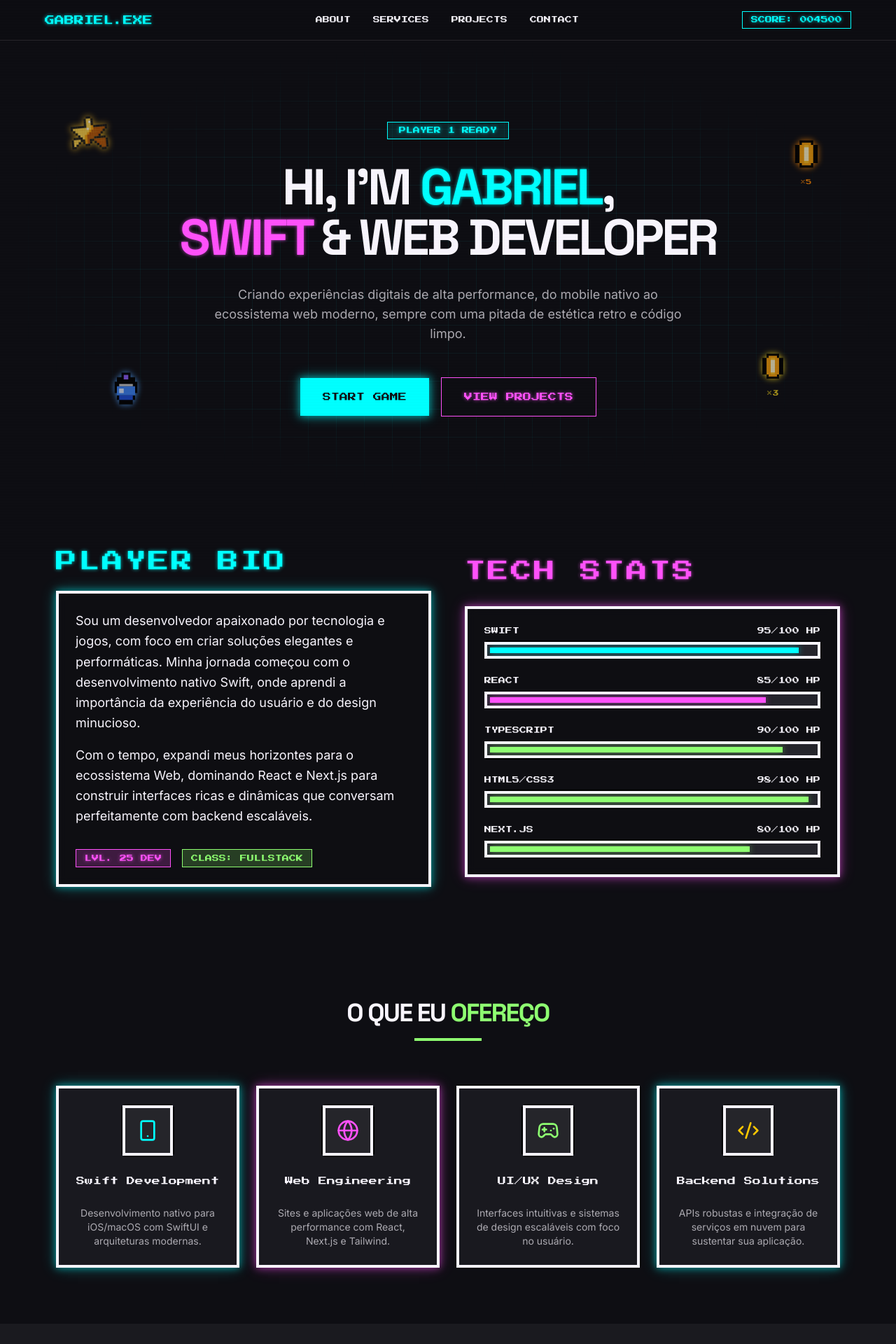
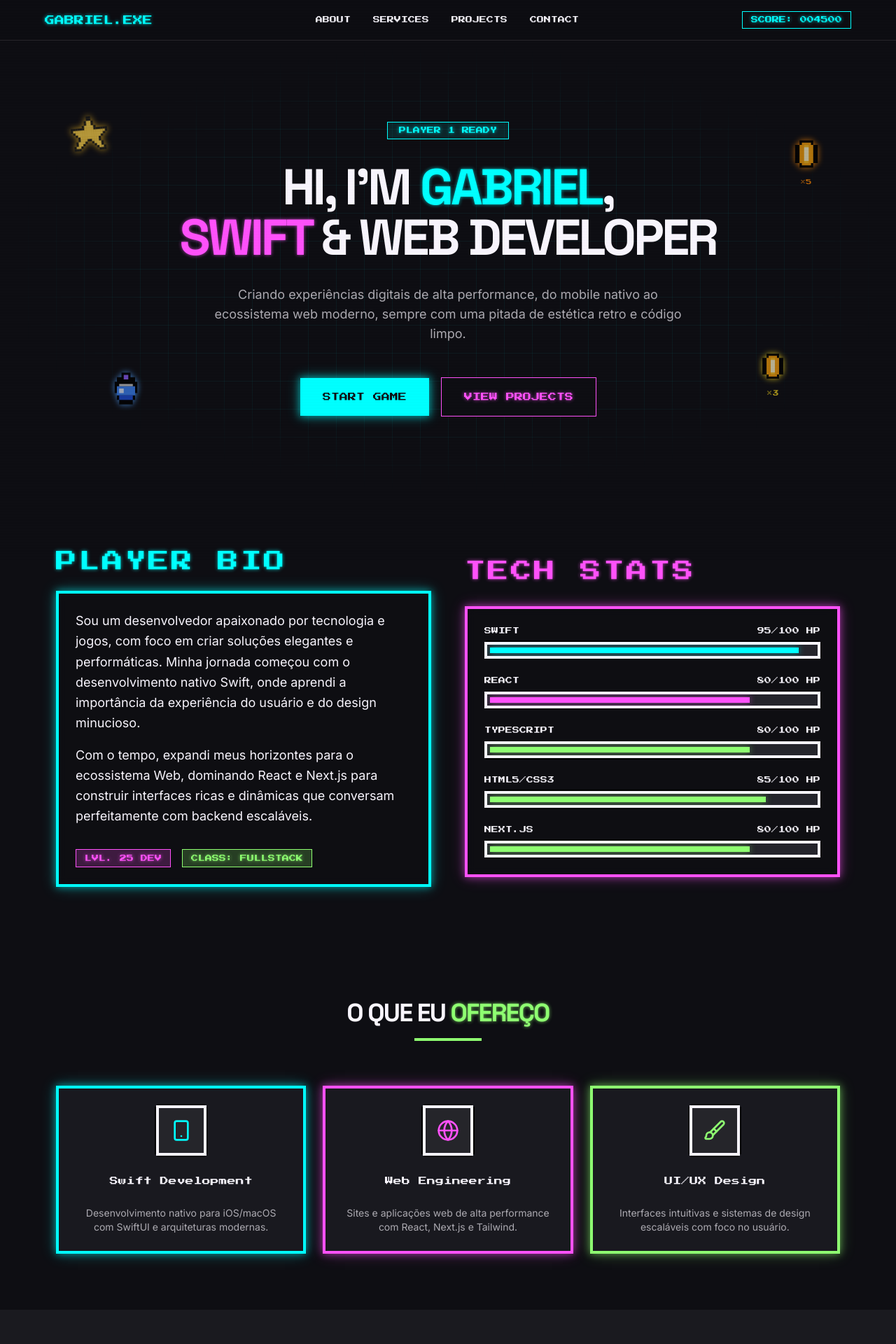
Before and after one commit to Gabriiel-Souza/developer-portfolio-pixel-art, a Next.js app: page / in a window 1280 px wide. Shown: the top 1920 px of the page at 70% size. Built offline with nearby package versions, Linux system fonts and the light colour scheme.

Commit message:
fix: footer and icons changes

```diff
--- a/src/app/globals.css
+++ b/src/app/globals.css
@@ -117,6 +117,10 @@
     box-shadow: 0 0 10px rgba(255, 81, 250, 0.5), 0 0 20px rgba(255, 81, 250, 0.3);
   }
 
+  .neon-glow-green {
+    box-shadow: 0 0 10px rgba(142, 255, 113, 0.5), 0 0 20px rgba(142, 255, 113, 0.3);
+  }
+
   .text-neon-blue {
     color: #00ffff;
     text-shadow: 0 0 5px rgba(0, 255, 255, 0.7);
@@ -126,4 +130,21 @@
     color: #ff51fa;
     text-shadow: 0 0 5px rgba(255, 81, 250, 0.7);
   }
+
+  .text-neon-green {
+    color: #8eff71;
+    text-shadow: 0 0 5px rgba(142, 255, 113, 0.7);
+  }
+
+  .border-neon-blue {
+    border-color: #00ffff;
+  }
+
+  .border-neon-pink {
+    border-color: #ff51fa;
+  }
+
+  .border-neon-green {
+    border-color: #8eff71;
+  }
 }
--- a/src/features/portfolio/components/Footer.tsx
+++ b/src/features/portfolio/components/Footer.tsx
@@ -1,5 +1,5 @@
 import React from "react";
-import { Terminal, Briefcase, MessageCircle, Mail } from "lucide-react";
+import { MessageCircle, Mail } from "lucide-react";
 
 export const Footer = () => {
   return (
@@ -15,16 +15,20 @@
         </div>
 
         <div className="flex gap-8">
-          <a href="#" className="p-3 border border-foreground/10 hover:border-neon-blue hover:text-neon-blue transition-all">
-            <Terminal className="w-6 h-6" />
+          <a href="https://github.com/Gabriiel-Souza" target="_blank" rel="noopener noreferrer" className="p-3 border border-foreground/10 hover:border-neon-blue hover:text-neon-blue transition-all cursor-pointer">
+            <svg className="w-6 h-6" viewBox="0 0 24 24" fill="currentColor" aria-label="GitHub">
+              <path d="M12 0C5.374 0 0 5.373 0 12c0 5.302 3.438 9.8 8.207 11.387.599.111.793-.261.793-.577v-2.234c-3.338.726-4.033-1.416-4.033-1.416-.546-1.387-1.333-1.756-1.333-1.756-1.089-.745.083-.729.083-.729 1.205.084 1.839 1.237 1.839 1.237 1.07 1.834 2.807 1.304 3.492.997.107-.775.418-1.305.762-1.604-2.665-.305-5.467-1.334-5.467-5.931 0-1.311.469-2.381 1.236-3.221-.124-.303-.535-1.524.117-3.176 0 0 1.008-.322 3.301 1.23A11.509 11.509 0 0 1 12 5.803c1.02.005 2.047.138 3.006.404 2.291-1.552 3.297-1.23 3.297-1.23.653 1.653.242 2.874.118 3.176.77.84 1.235 1.911 1.235 3.221 0 4.609-2.807 5.624-5.479 5.921.43.372.823 1.102.823 2.222v3.293c0 .319.192.694.801.576C20.566 21.797 24 17.3 24 12c0-6.627-5.373-12-12-12z" />
+            </svg>
           </a>
-          <a href="#" className="p-3 border border-foreground/10 hover:border-neon-pink hover:text-neon-pink transition-all">
-            <Briefcase className="w-6 h-6" />
+          <a href="https://www.linkedin.com/in/gabrielsouzaaraujo/" target="_blank" className="p-3 border border-foreground/10 hover:border-neon-pink hover:text-neon-pink transition-all cursor-pointer">
+            <svg className="w-6 h-6" viewBox="0 0 24 24" fill="currentColor" aria-label="LinkedIn">
+              <path d="M20.447 20.452h-3.554v-5.569c0-1.328-.027-3.037-1.852-3.037-1.853 0-2.136 1.445-2.136 2.939v5.667H9.351V9h3.414v1.561h.046c.477-.9 1.637-1.85 3.37-1.85 3.601 0 4.267 2.37 4.267 5.455v6.286zM5.337 7.433a2.062 2.062 0 0 1-2.063-2.065 2.064 2.064 0 1 1 2.063 2.065zm1.782 13.019H3.555V9h3.564v11.452zM22.225 0H1.771C.792 0 0 .774 0 1.729v20.542C0 23.227.792 24 1.771 24h20.451C23.2 24 24 23.227 24 22.271V1.729C24 .774 23.2 0 22.222 0h.003z" />
+            </svg>
           </a>
-          <a href="#" className="p-3 border border-foreground/10 hover:border-neon-green hover:text-neon-green transition-all">
+          <a href="https://wa.me/+5561991430353" target="_blank" className="p-3 border border-foreground/10 hover:border-neon-green hover:text-neon-green transition-all">
             <MessageCircle className="w-6 h-6" />
           </a>
-          <a href="#" className="p-3 border border-foreground/10 hover:border-yellow-400 hover:text-yellow-400 transition-all">
+          <a href="mailto:[EMAIL_ADDRESS]" target="_blank" className="p-3 border border-foreground/10 hover:border-yellow-400 hover:text-yellow-400 transition-all cursor-pointer">
             <Mail className="w-6 h-6" />
           </a>
         </div>
--- a/src/features/portfolio/components/PixelIcons.tsx
+++ b/src/features/portfolio/components/PixelIcons.tsx
@@ -4,21 +4,21 @@
   // Representação pixel a pixel de uma estrela de 5 pontas (grid 16x16)
   // 0 = transparente | 1 = contorno preto | 2 = amarelo claro (topo) | 3 = amarelo médio | 4 = amarelo escuro (sombra) | 5 = branco (brilho)
   const grid: number[][] = [
+    [0,0,0,0,0,0,0,1,1,0,0,0,0,0,0,0], // Topo
     [0,0,0,0,0,0,0,1,1,0,0,0,0,0,0,0],
     [0,0,0,0,0,0,1,2,2,1,0,0,0,0,0,0],
-    [0,0,0,0,0,0,1,2,5,1,0,0,0,0,0,0],
     [0,0,0,0,0,0,1,2,2,1,0,0,0,0,0,0],
-    [1,1,1,1,1,1,1,2,2,3,1,1,1,1,1,1],
-    [1,2,2,2,2,2,2,5,2,3,4,4,4,4,4,1],
-    [0,1,2,2,2,2,2,2,3,4,4,4,4,4,1,0],
-    [0,0,1,2,2,2,2,3,4,4,4,4,4,1,0,0],
-    [0,0,0,1,2,2,3,4,4,4,4,4,1,0,0,0],
-    [0,1,1,1,1,2,3,4,4,4,1,1,1,1,1,0],
-    [1,2,2,2,1,1,3,4,1,1,4,4,4,4,4,1],
-    [1,2,2,1,0,1,3,4,1,0,1,4,4,4,4,1],
-    [1,2,1,0,0,0,1,1,0,0,0,1,4,4,4,1],
-    [1,1,0,0,0,0,0,0,0,0,0,0,1,4,4,1],
-    [0,0,0,0,0,0,0,0,0,0,0,0,0,1,1,0],
+    [0,0,0,0,0,1,2,2,2,2,1,0,0,0,0,0],
+    [1,1,1,1,1,1,2,2,2,2,1,1,1,1,1,1], // Braços laterais
+    [1,2,2,2,2,2,2,2,2,2,2,2,2,2,2,1],
+    [0,1,2,2,2,2,2,2,2,2,2,2,2,2,1,0],
+    [0,0,1,2,2,2,2,2,2,2,2,2,2,1,0,0],
+    [0,0,0,1,2,2,2,2,2,2,2,2,1,0,0,0],
+    [0,0,0,1,2,2,2,1,1,2,2,2,1,0,0,0],
+    [0,0,1,2,2,2,1,0,0,1,2,2,2,1,0,0], // Início das pernas
+    [0,0,1,2,2,1,0,0,0,0,1,2,2,1,0,0],
+    [0,1,2,2,1,0,0,0,0,0,0,1,2,2,1,0],
+    [0,1,1,1,0,0,0,0,0,0,0,0,1,1,1,0],
     [0,0,0,0,0,0,0,0,0,0,0,0,0,0,0,0],
   ];
 
@@ -27,7 +27,6 @@
     2: "#fcd34d",
     3: "#f59e0b",
     4: "#b45309",
-    5: "#fffbeb",
   };
 
   return (
--- a/src/features/portfolio/components/ServicesSection.tsx
+++ b/src/features/portfolio/components/ServicesSection.tsx
@@ -1,6 +1,6 @@
 import React from "react";
 import { PixelCard } from "./PixelCard";
-import { Smartphone, Globe, Gamepad2, Code2 } from "lucide-react";
+import { Smartphone, Globe, Brush, Code2} from "lucide-react";
 
 export const ServicesSection = () => {
   const services = [
@@ -19,15 +19,9 @@
     {
       title: "UI/UX Design",
       description: "Interfaces intuitivas e sistemas de design escaláveis com foco no usuário.",
-      icon: <Gamepad2 className="w-8 h-8 text-neon-green" />,
+      icon: <Brush className="w-8 h-8 text-neon-green" />,
       color: "green" as const,
-    },
-    {
-      title: "Backend Solutions",
-      description: "APIs robustas e integração de serviços em nuvem para sustentar sua aplicação.",
-      icon: <Code2 className="w-8 h-8 text-yellow-400" />,
-      color: "blue" as const,
-    },
+    }
   ];
 
   return (
@@ -39,7 +33,7 @@
         <div className="w-24 h-1 bg-neon-green mx-auto" />
       </div>
 
-      <div className="grid grid-cols-1 md:grid-cols-2 lg:grid-cols-4 gap-6">
+      <div className="grid grid-cols-1 md:grid-cols-2 lg:grid-cols-3 gap-6">
         {services.map((service, index) => (
           <PixelCard
             key={index}
--- a/src/features/portfolio/hooks/usePortfolioData.ts
+++ b/src/features/portfolio/hooks/usePortfolioData.ts
@@ -43,9 +43,9 @@
 
   const [skills] = useState<Skill[]>([
     { name: "Swift", level: 95, icon: "swift" },
-    { name: "React", level: 85, icon: "react" },
-    { name: "TypeScript", level: 90, icon: "ts" },
-    { name: "HTML5/CSS3", level: 98, icon: "html" },
+    { name: "React", level: 80, icon: "react" },
+    { name: "TypeScript", level: 80, icon: "ts" },
+    { name: "HTML5/CSS3", level: 85, icon: "html" },
     { name: "Next.js", level: 80, icon: "next" },
   ]);
 
```
